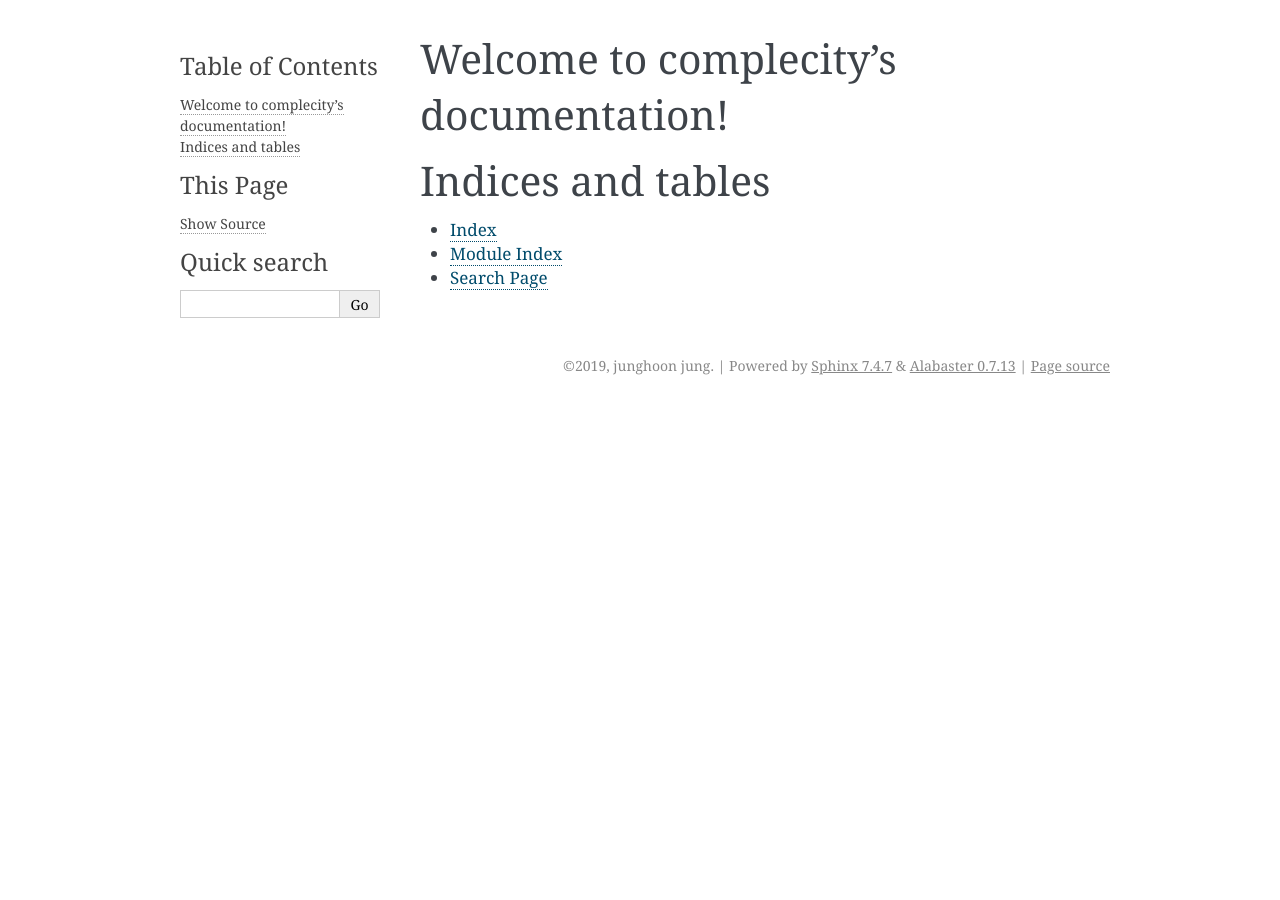
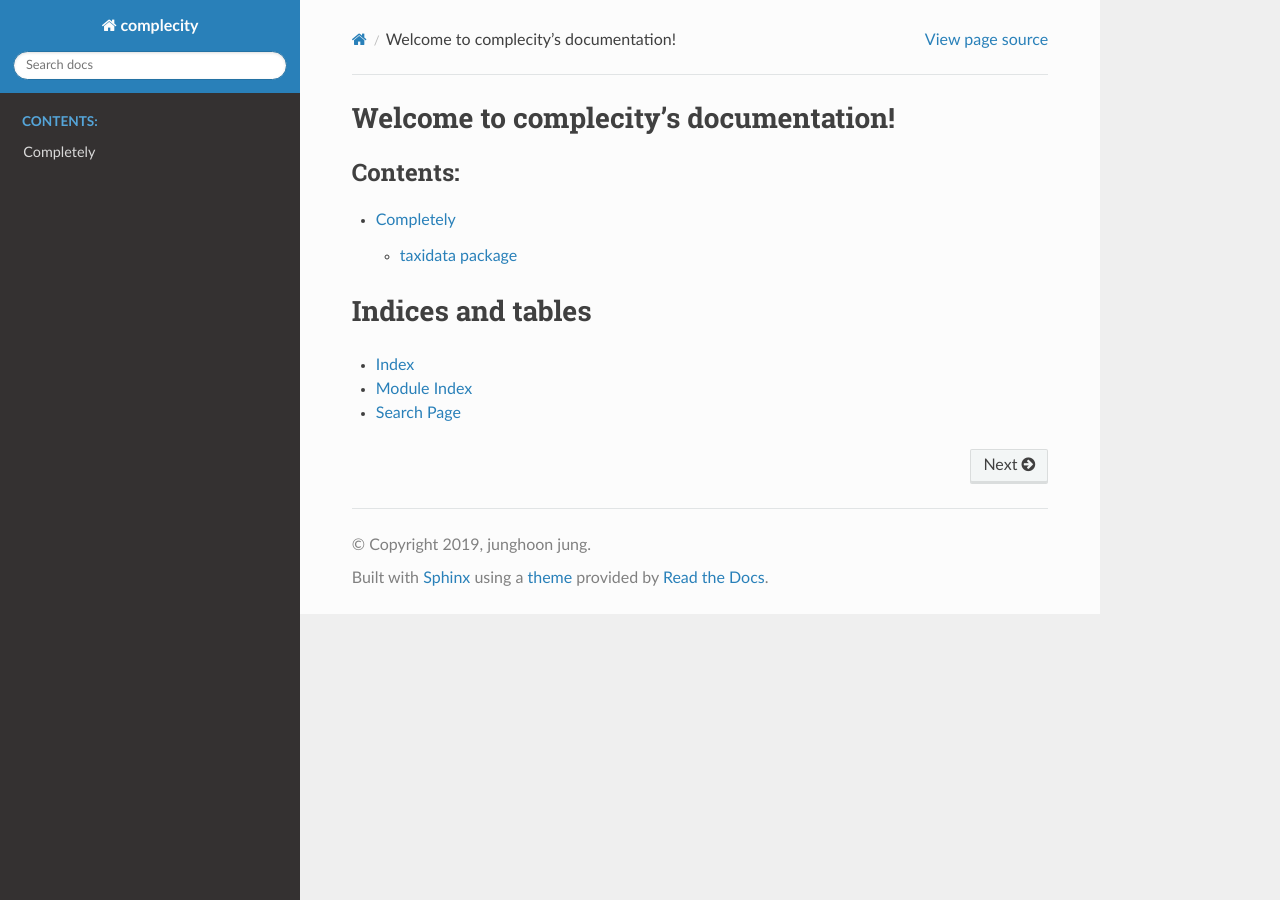
Before and after one commit to JungHoonJung/complecity, a Sphinx documentation site: the page built from docs/index.rst, in a window 1280 px wide. Built offline with Sphinx 7.4.7 and the Read the Docs theme 2.0.0, drawn with Linux system fonts in a browser that asks for light colours.

```diff
--- /dev/null
+++ b/docs/complecity.rst
@@ -0,0 +1,7 @@
+Completely
+================
+
+
+.. toctree::
+
+  taxidata
--- a/docs/conf.py
+++ b/docs/conf.py
@@ -83,7 +83,7 @@ pygments_style = None
 # The theme to use for HTML and HTML Help pages.  See the documentation for
 # a list of builtin themes.
 #
-html_theme = 'alabaster'
+html_theme = 'sphinx_rtd_theme'
 
 # Theme options are theme-specific and customize the look and feel of a theme
 # further.  For a list of options available for each theme, see the
--- a/docs/index.rst
+++ b/docs/index.rst
@@ -10,6 +10,10 @@ Welcome to complecity's documentation!
    :maxdepth: 2
    :caption: Contents:
 
+   complecity
+
+
+
 
 
 Indices and tables
--- /dev/null
+++ b/docs/taxidata.tdarray.rst
@@ -0,0 +1,10 @@
+taxidata.tdarray package
+========================
+
+Module contents
+---------------
+
+.. automodule:: taxidata.tdarray
+    :members:
+    :undoc-members:
+    :show-inheritance:
```
Also changed, not shown: docs/taxidata.core.lib.rst (added, +38 -0 lines), docs/taxidata.core.rst (added, +29 -0 lines), docs/taxidata.rst (added, +38 -0 lines), 2 other files.
